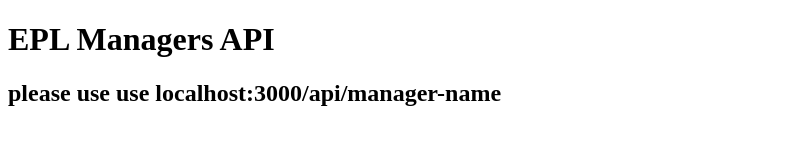
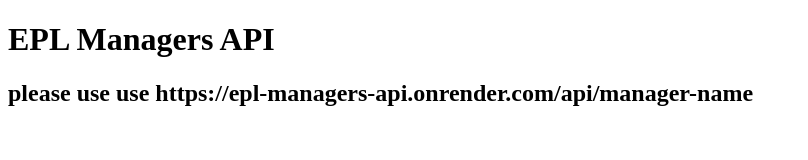
Before and after one commit to dkay9/Epl-managers-api, a website: page index.html in a window 1280 px wide. Shown: the whole page, without its empty margins (0-808 px from the left). Drawn offline with Linux system fonts and the light colour scheme.

Commit message:
updated api link

```diff
--- a/index.html
+++ b/index.html
@@ -7,6 +7,6 @@
 </head>
 <body>
     <h1>EPL Managers API</h1>
-    <h2>please use use localhost:3000/api/manager-name</h2>
+    <h2>please use use https://epl-managers-api.onrender.com/api/manager-name</h2>
 </body>
 </html>
```
